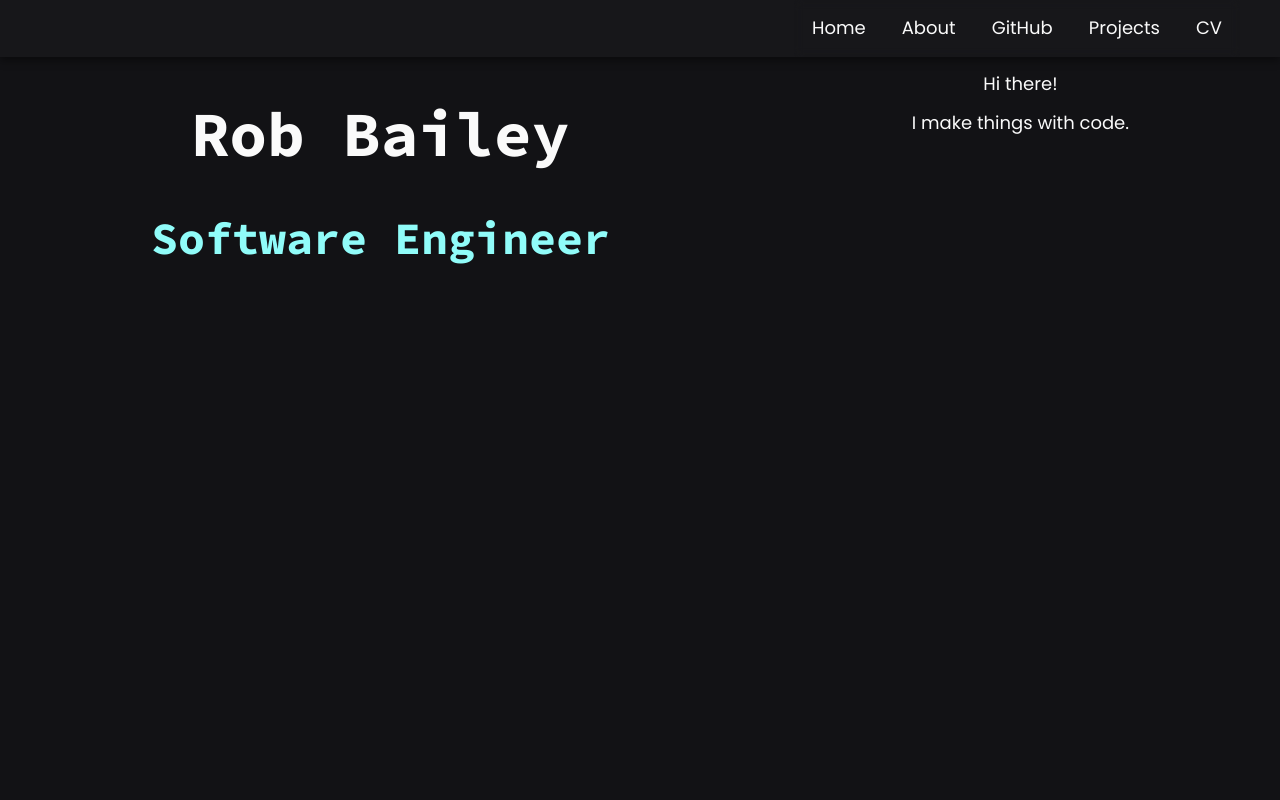
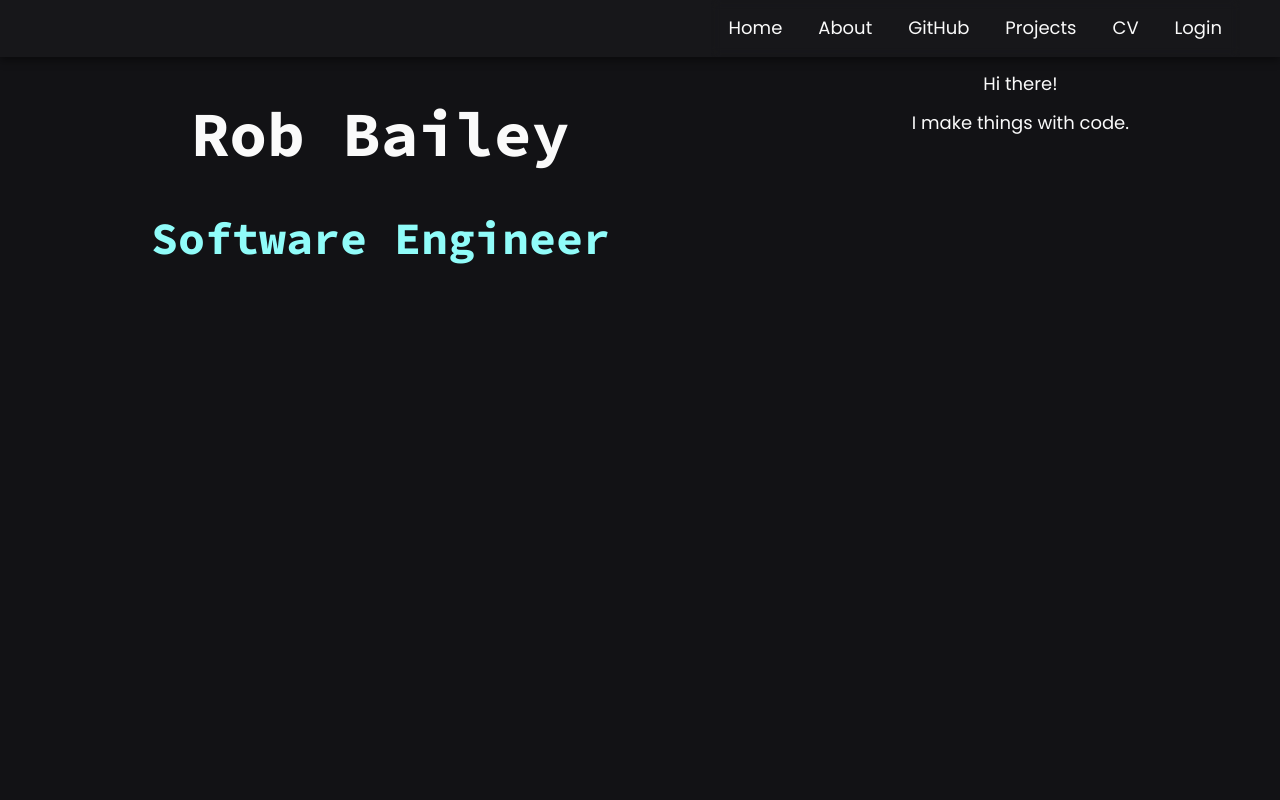
Before and after one commit to robbailey3/website-next, a Next.js app: page / in a window 1280 px wide. Shown: the top 800 px of the page. Built offline with nearby package versions, Linux system fonts and the light colour scheme; no server answers.

Commit message:
build: adding auth0 for experimentation

```diff
--- a/package.json
+++ b/package.json
@@ -16,6 +16,7 @@
     "prepare": "husky install"
   },
   "dependencies": {
+    "@auth0/nextjs-auth0": "^1.6.1",
     "@fortawesome/fontawesome-svg-core": "^1.2.36",
     "@fortawesome/free-brands-svg-icons": "^5.15.4",
     "@fortawesome/free-solid-svg-icons": "^5.15.4",
--- a/src/components/global/header/header.tsx
+++ b/src/components/global/header/header.tsx
@@ -1,15 +1,19 @@
 import Container from '@/components/common/layout/container/container';
+import { useUser } from '@auth0/nextjs-auth0';
 import React from 'react';
 import Navigation from '../navigation/navigation';
 import styles from './header.module.scss';
 
 const Header = () => {
+  const auth = useUser();
+
   return (
     <header className={styles.header}>
       <a href="#main-content" id="skip-to-content">
         Skip to Content
       </a>
       <Container className={styles.header__container}>
+        {auth.user && <span>Logged in as {auth.user?.name}</span>}
         <Navigation></Navigation>
       </Container>
     </header>
--- a/src/components/global/navigation/navigation.tsx
+++ b/src/components/global/navigation/navigation.tsx
@@ -3,11 +3,14 @@ import Link from 'next/link';
 import styles from './navigation.module.scss';
 import { debounceTime, fromEvent, map, Subscription } from 'rxjs';
 import clsx from 'clsx';
+import { useUser } from '@auth0/nextjs-auth0';
 
 const Navigation = () => {
   const [isOpen, setIsOpen] = useState(false);
 
   const [currentWindowSize, setCurrentWindowSize] = useState(0);
+
+  const auth = useUser();
 
   useEffect(() => {
     let windowResizeSubscription: Subscription;
@@ -82,6 +85,15 @@ const Navigation = () => {
             <a>CV</a>
           </Link>
         </li>
+        {auth.user ? (
+          <li>
+            <a href="/api/auth/logout">Logout</a>
+          </li>
+        ) : (
+          <li>
+            <a href="/api/auth/login">Login</a>
+          </li>
+        )}
       </ul>
     </nav>
   );
--- a/src/pages/_app.tsx
+++ b/src/pages/_app.tsx
@@ -1,6 +1,7 @@
 import '../styles/main.scss';
 import type { AppProps } from 'next/app';
 import React from 'react';
+import { UserProvider } from '@auth0/nextjs-auth0';
 import Header from '@/components/global/header/header';
 import Footer from '@/components/global/footer/footer';
 import Script from 'next/script';
@@ -9,6 +10,7 @@ import KeyboardShortcut from '@/components/global/keyboard-shortcut/keyboard-sho
 function MyApp({ Component, pageProps }: AppProps) {
   return (
     <>
+      <UserProvider>
         <Script
           id="google-tag-manager"
           dangerouslySetInnerHTML={{
@@ -26,6 +28,7 @@ j=d.createElement(s),dl=l!='dataLayer'?'&l='+l:'';j.async=true;j.src=
         </main>
         <KeyboardShortcut />
         <Footer />
+      </UserProvider>
     </>
   );
 }
--- /dev/null
+++ b/src/pages/api/auth/[...auth0].ts
@@ -0,0 +1,3 @@
+import { handleAuth } from '@auth0/nextjs-auth0';
+
+export default handleAuth();
--- /dev/null
+++ b/src/pages/api/blog/index.ts
@@ -0,0 +1,3 @@
+import { getAccessToken, withApiAuthRequired } from '@auth0/nextjs-auth0';
+
+export default withApiAuthRequired(async (req, res) => {});
```
Also changed, not shown: 1 other file (tests, documents, lock files or other folders). Lines whose indentation alone changed are shown as unchanged.
